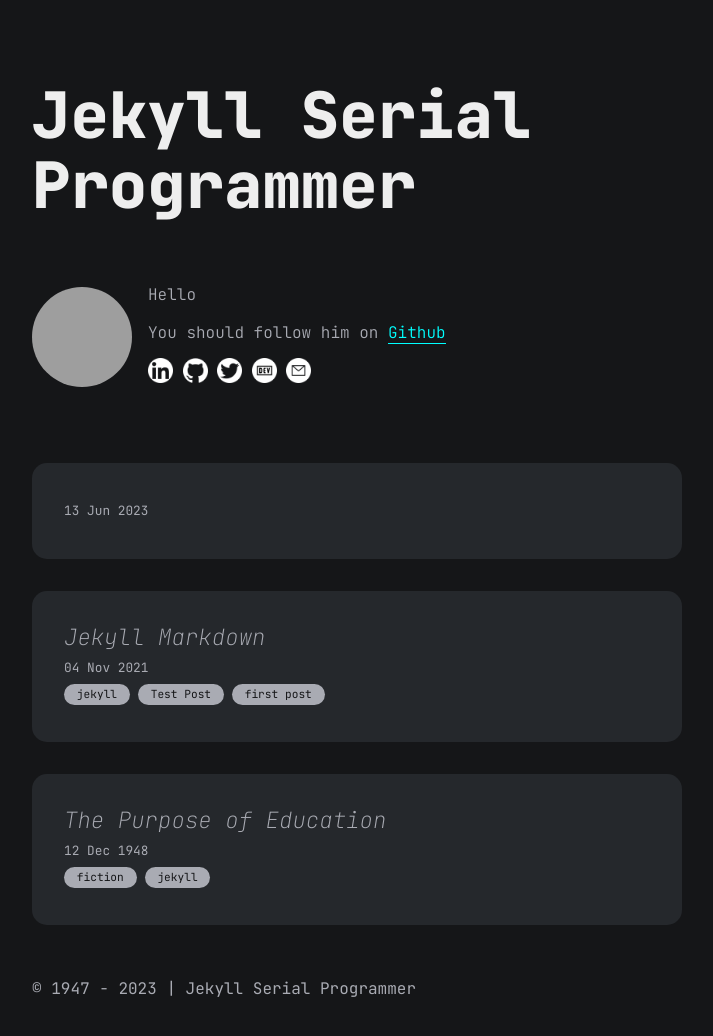
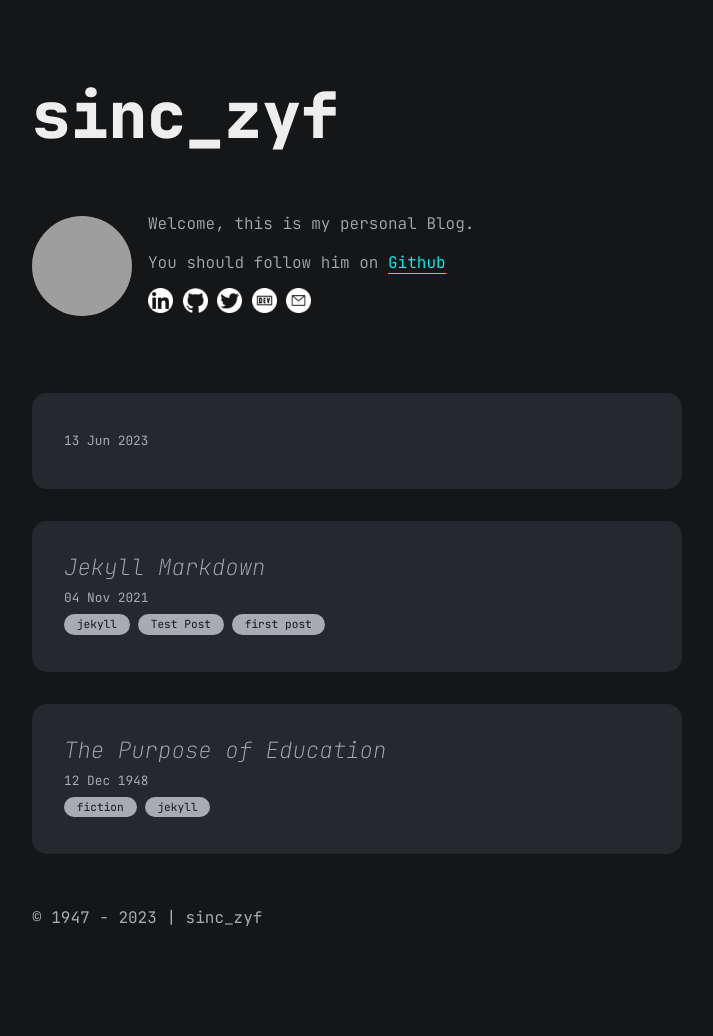
Before and after one commit to sincZyf/sinc-zyf.github.io, a Jekyll site: the page built from index.md, in a window 1280 px wide, cut to the strip 0-1053 px from the top of the page. Shown: the top 1036 px of the strip, without its empty margins (283-996 px from the left). Built offline with Jekyll 4.4.1, drawn with Linux system fonts in a browser that asks for light colours; after the commit the page ends 982 px from its top, so only the background shows below that; grey boxes are pictures that could not be loaded.

Commit message:
Update Personal Infomation

```diff
--- a/_config.yml
+++ b/_config.yml
@@ -1,4 +1,4 @@
-title: Jekyll Serial Programmer
+title: sinc_zyf
 markdown: kramdown
 
 # for atom feed
--- a/_data/author.yml
+++ b/_data/author.yml
@@ -1,15 +1,15 @@
-name: Sharad Raj
+name: sinc_zyf
 dp: https://avatars2.githubusercontent.com/u/36638057?s=460&u=0cbe4fd6b5a3655d91b3eb86db834d0829a0c086&v=4
 description: "
   <p>
-    Hello
+    Welcome, this is my personal Blog.
   </p>
   <br/>
   <p>
     You should follow him on <a href='https://github.com/sinczyf' target='_blank'>Github</a>
   </P>
 "
-email: dev_sharad@outlook.com
+email: sinc_zyf@163.com
 contact:
   - title: linkedin
     url: https://www.linkedin.com/in/srsmaurya
@@ -20,4 +20,4 @@ contact:
   - title: dev
     url: https://dev.to/sharadcodes
   - title: email
-    url: mailto:dev_sharad@outlook.com
+    url: mailto:sinc_zyf@163.com
```
